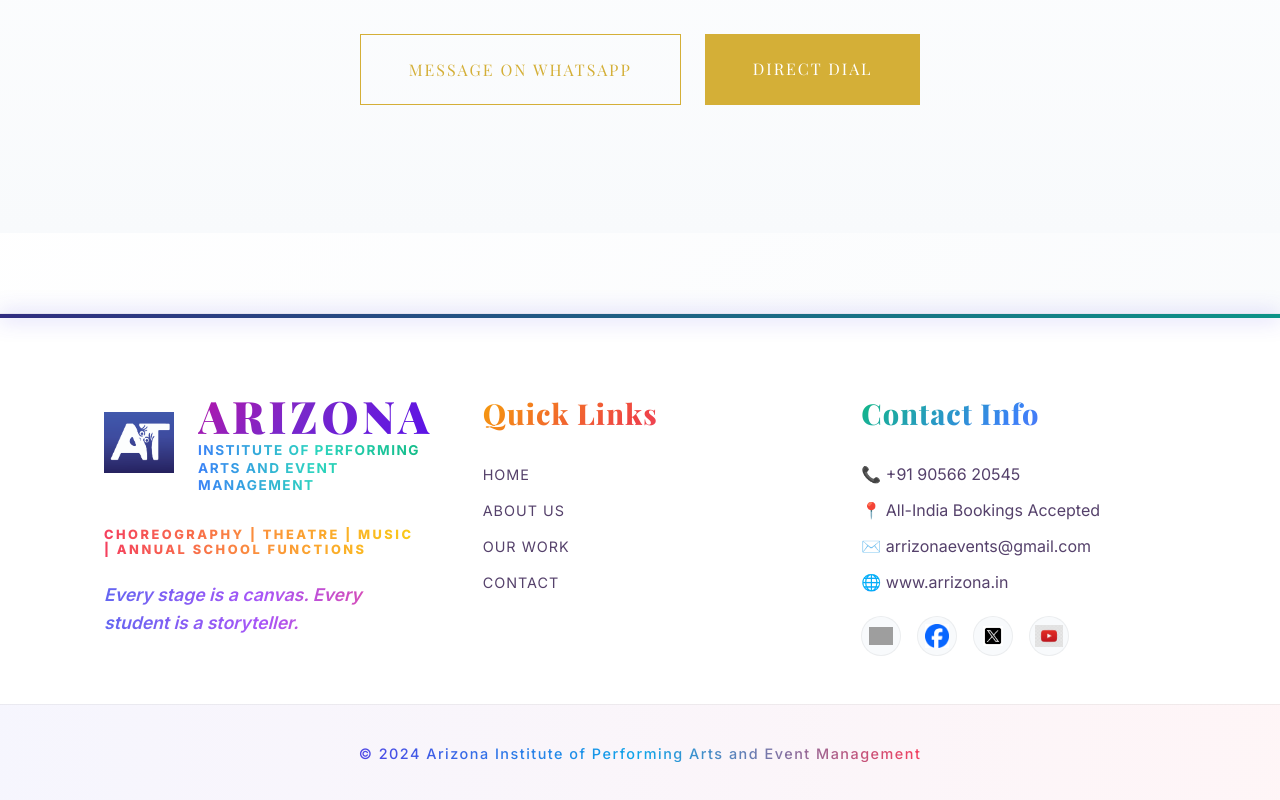
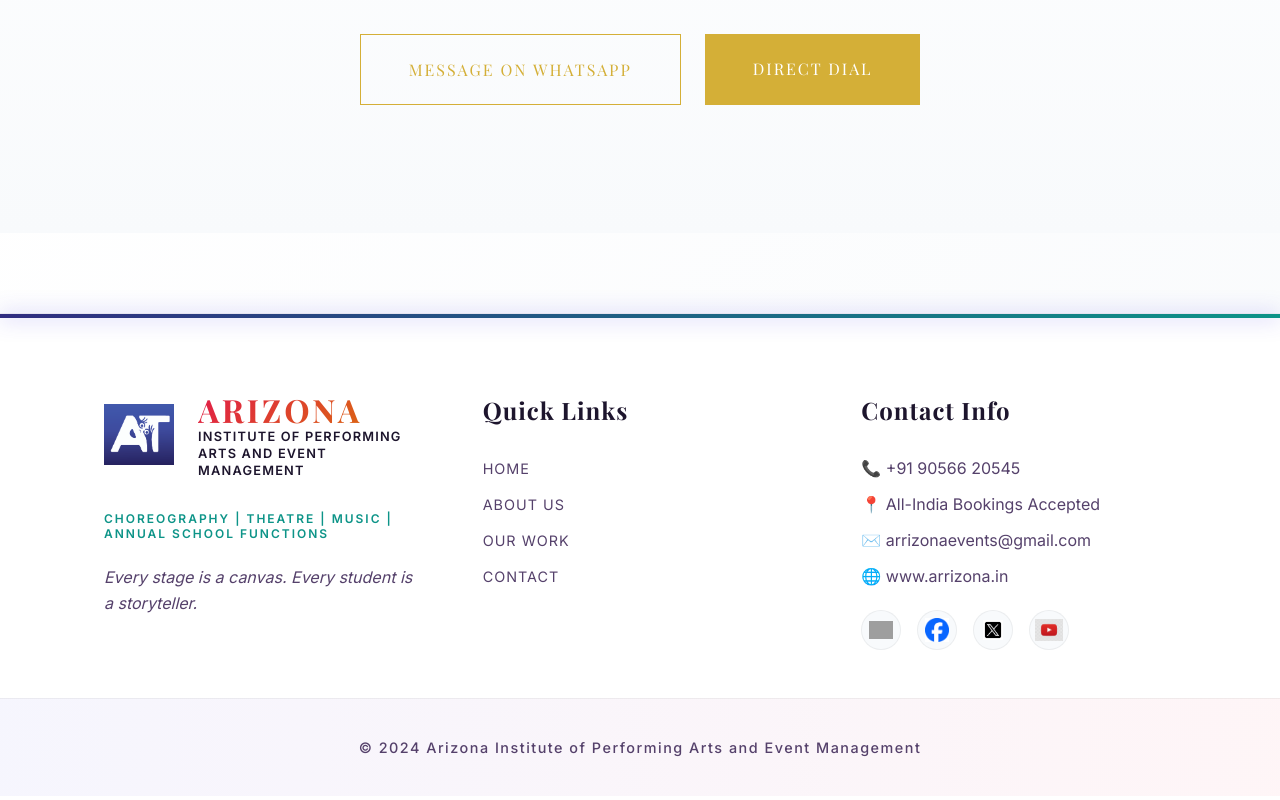
Before and after one commit to arrizonaevents-bot/Arizona, a Next.js app: page /contact-us in a window 1280 px wide. Shown: the part 3136-3936 px from the top of the page. Built offline with nearby package versions, Linux system fonts and the light colour scheme; grey boxes are pictures that could not be loaded; a web font is replaced by a local one.

Commit message:
final done

```diff
--- a/src/app/about-us/page.tsx
+++ b/src/app/about-us/page.tsx
@@ -25,7 +25,7 @@
   const AWARD_IMAGES = [
     { src: "/awards/236.png", title: "Excellence in Choreography" },
     { src: "/awards/238.png", title: "Outstanding Stage Presence" },
-    { src: "/awards/240.png", title: "Creative Direction Award" },
+    { src: "/awards/award.jpeg", title: "Achievement Award" },
     { src: "/awards/242.png", title: "Best Theatrical Production" },
     { src: "/awards/244.png", title: "Holistic Event Execution" },
     { src: "/awards/246.png", title: "Community Impact Recognition" },
--- a/src/app/components/Footer.module.css
+++ b/src/app/components/Footer.module.css
@@ -64,77 +64,46 @@
 
 .footerBrandName {
   font-family: var(--font-heading);
-  font-size: 2.8rem;
-  background: linear-gradient(135deg, #ff0080, #7928ca, #4200ff, #0070f3, #00dfd8);
-  background-size: 400% 400%;
-  animation: gradientShift 8s ease infinite;
+  font-size: 2rem;
+  background: var(--gradient-vibrant-2);
   -webkit-background-clip: text;
   -webkit-text-fill-color: transparent;
   margin-bottom: 0.2rem;
-  letter-spacing: 4px;
+  letter-spacing: 3px;
   line-height: 1;
-  font-weight: 900;
-}
-
-@keyframes gradientShift {
-  0% { background-position: 0% 50%; }
-  50% { background-position: 100% 50%; }
-  100% { background-position: 0% 50%; }
 }
 
 .fullName {
-  font-size: 0.85rem;
-  letter-spacing: 1.5px;
+  font-size: 0.8rem;
+  letter-spacing: 1.2px;
   text-transform: uppercase;
-  background: linear-gradient(90deg, #3b82f6, #2dd4bf, #10b981);
-  -webkit-background-clip: text;
-  -webkit-text-fill-color: transparent;
+  color: var(--color-text-main);
   margin-bottom: 0;
-  font-weight: 700;
+  font-weight: 600;
   line-height: 1.3;
 }
 
 .services {
-  font-size: 0.8rem;
-  letter-spacing: 2.5px;
+  font-size: 0.75rem;
+  letter-spacing: 2px;
   text-transform: uppercase;
-  background: linear-gradient(90deg, #f43f5e, #fb923c, #facc15);
-  -webkit-background-clip: text;
-  -webkit-text-fill-color: transparent;
+  color: var(--color-vibrant-teal);
   margin-bottom: 1.5rem;
-  font-weight: 800;
+  font-weight: 600;
 }
 
 .tagline {
-  background: linear-gradient(90deg, #6366f1, #a855f7, #ec4899);
-  -webkit-background-clip: text;
-  -webkit-text-fill-color: transparent;
+  color: var(--color-text-muted);
   line-height: 1.6;
   font-style: italic;
-  font-weight: 600;
-  font-size: 1.1rem;
 }
 
-.links h3 {
+.links h3, .contact h3 {
   font-family: var(--font-heading);
-  font-size: 1.8rem;
-  background: linear-gradient(135deg, #f59e0b, #ef4444, #ec4899);
-  -webkit-background-clip: text;
-  -webkit-text-fill-color: transparent;
+  font-size: 1.5rem;
+  color: var(--color-text-main);
   margin-bottom: 2rem;
   letter-spacing: 1px;
-  font-weight: 800;
-}
-
-.contact h3 {
-  font-family: var(--font-heading);
-  font-size: 1.8rem;
-  background: linear-gradient(135deg, #10b981, #3b82f6, #8b5cf6);
-  -webkit-background-clip: text;
-  -webkit-text-fill-color: transparent;
-  margin-bottom: 2rem;
-  letter-spacing: 1px;
-  font-weight: 800;
 }
 
 .links ul {
@@ -215,8 +184,5 @@
 }
 
 .bottom p {
-  background: linear-gradient(90deg, #4f46e5, #0ea5e9, #f43f5e);
-  -webkit-background-clip: text;
-  -webkit-text-fill-color: transparent;
   display: inline-block;
 }
```
Also changed, not shown: src/app/page.module.css (+35 -21 lines), src/app/page.tsx (+40 -7 lines), public/awards/240.png (deleted).
